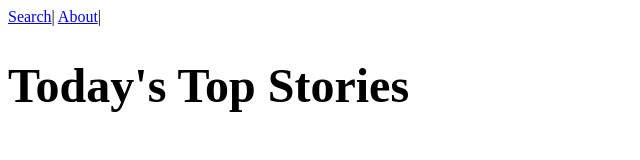
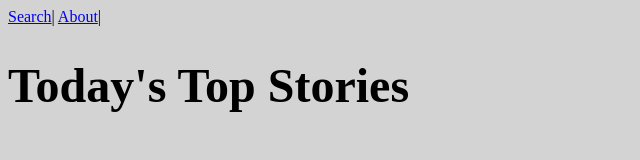
Before and after one commit to hodgesbe/NewsGlance, a plain HTML site: page index.html in a window 1280 px wide. Shown: the whole page, without its empty margins (0-640 px from the left). Drawn offline with nearby package versions, Linux system fonts and the light colour scheme; no server answers; a web font is replaced by a local one.

Commit message:
trying gray background

```diff
--- a/StyleSheets/style.css
+++ b/StyleSheets/style.css
@@ -1,6 +1,6 @@
 *{
 
-background: light-gray;
+background-color:#d3d3d3;
 
 }
 
```
